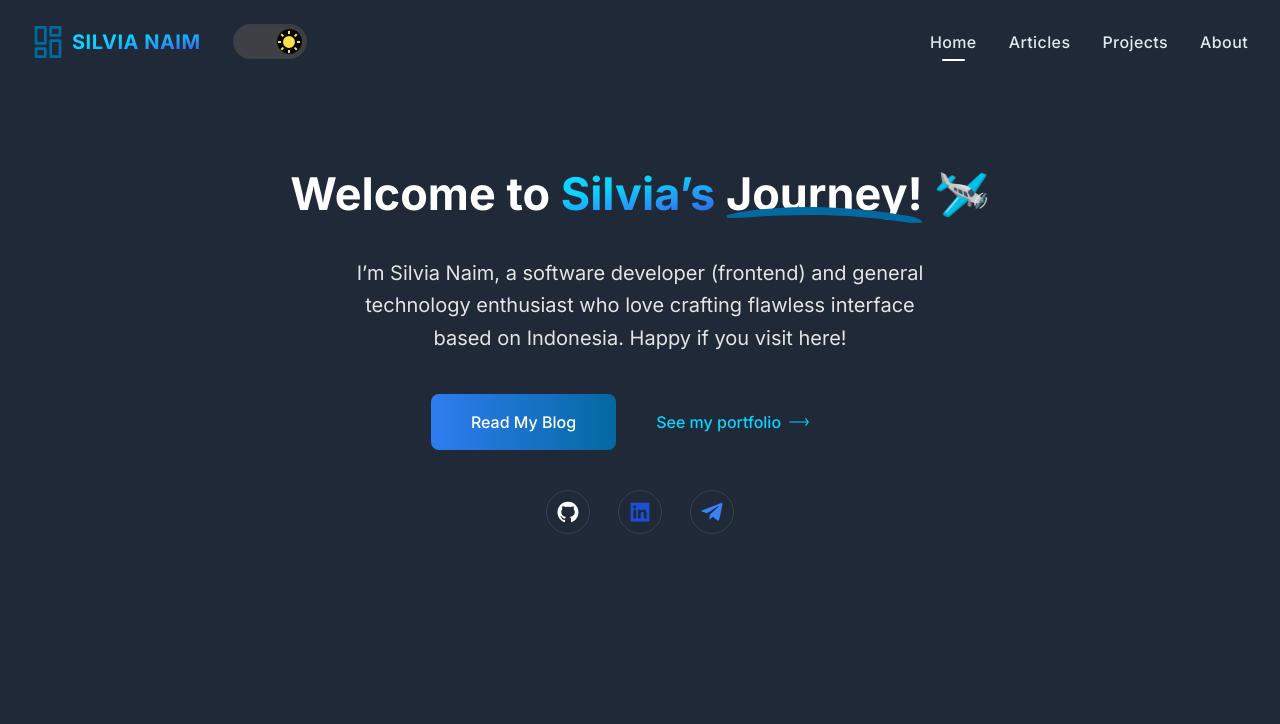
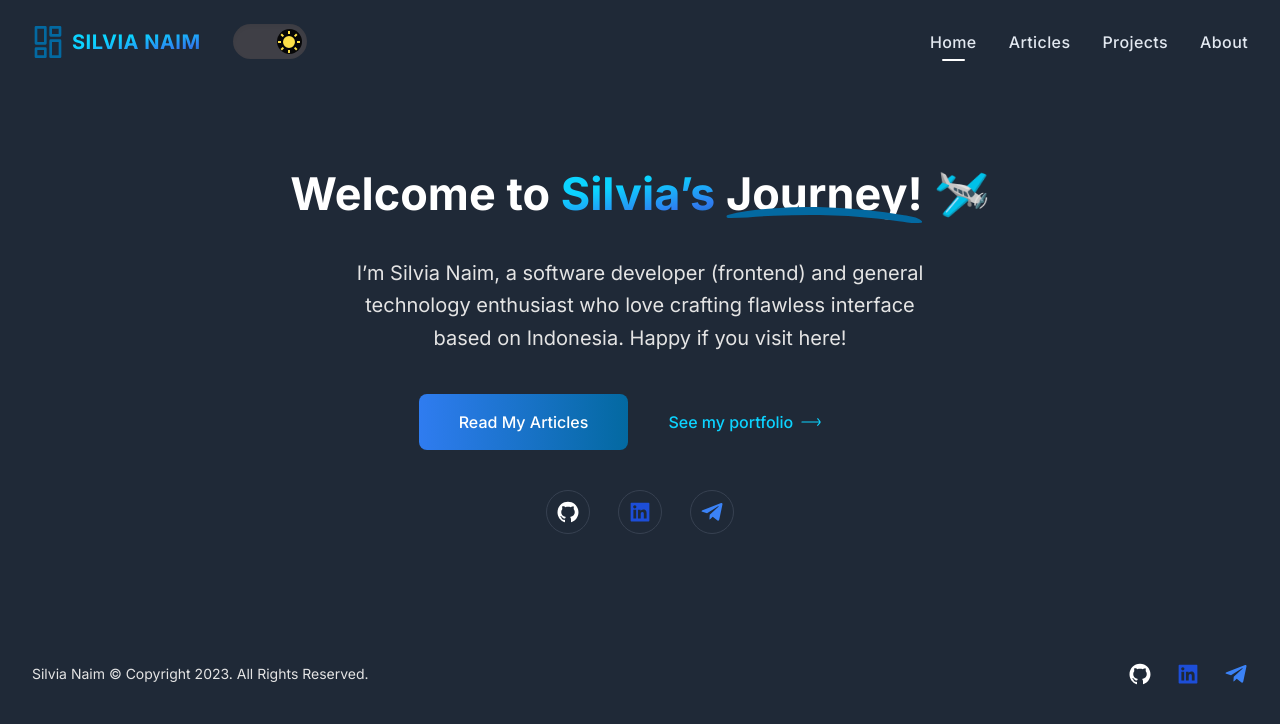
Before and after one commit to silvianaim02/silvianaimcom, a Next.js app: page / in a window 1280 px wide. Shown: the top 724 px of the page. Built offline with nearby package versions, Linux system fonts and the light colour scheme.

Commit message:
feat: add footer

```diff
--- a/src/app/layout.tsx
+++ b/src/app/layout.tsx
@@ -3,6 +3,7 @@ import './globals.css';
 import type { Metadata } from 'next';
 import { Inter } from 'next/font/google';
 import { Providers } from '@/components/providers';
+import Footer from '@/components/layout/Footer';
 
 const inter = Inter({ subsets: ['latin'] });
 
@@ -22,6 +23,7 @@ export default function RootLayout({
         <Providers>
           <Header />
           {children}
+          <Footer />
         </Providers>
       </body>
     </html>
--- a/src/components/home/Banner.tsx
+++ b/src/components/home/Banner.tsx
@@ -1,3 +1,4 @@
+import Link from 'next/link';
 import React from 'react';
 import { AiFillGithub, AiFillLinkedin } from 'react-icons/ai';
 import { FaTelegramPlane } from 'react-icons/fa';
@@ -35,17 +36,16 @@ const Banner = () => {
             </p>
             <ul className='mb-10 flex flex-wrap items-center justify-center'>
               <li>
-                <a
-                  href='https://links.tailgrids.com/play-download'
+                <Link
+                  href='/articles'
                   className='text-dark hover:text-primary inline-flex items-center justify-center rounded-lg bg-gradient-to-r from-[#2f7cf0] to-[#0369a1]  px-6 py-4 text-center text-base font-medium text-white transition duration-300 ease-in-out hover:shadow-lg dark:bg-white sm:px-10'
                 >
-                  Read My Blog
-                </a>
+                  Read My Articles
+                </Link>
               </li>
               <li>
-                <a
-                  href='https://github.com/tailgrids/play-tailwind'
-                  target='_blank'
+                <Link
+                  href='/projects'
                   className='flex items-center px-6 py-4 text-base font-medium text-[#0369a1] transition duration-300 ease-in-out hover:opacity-70 dark:text-[#0cd3ff] dark:hover:opacity-90 sm:px-10'
                 >
                   See my portfolio
@@ -59,14 +59,14 @@ const Banner = () => {
                       <path d='M19.2188 2.90632L17.0625 0.343819C16.875 0.125069 16.5312 0.0938193 16.2812 0.281319C16.0625 0.468819 16.0312 0.812569 16.2188 1.06257L18.25 3.46882H0.9375C0.625 3.46882 0.375 3.71882 0.375 4.03132C0.375 4.34382 0.625 4.59382 0.9375 4.59382H18.25L16.2188 7.00007C16.0312 7.21882 16.0625 7.56257 16.2812 7.78132C16.375 7.87507 16.5 7.90632 16.625 7.90632C16.7812 7.90632 16.9375 7.84382 17.0312 7.71882L19.1875 5.15632C19.75 4.46882 19.75 3.53132 19.2188 2.90632Z' />
                     </svg>
                   </span>
-                </a>
+                </Link>
               </li>
             </ul>
             <div className='sm:dHctZ2FwLTQ flex items-center justify-center gap-7'>
               <a
                 className='hover:dHctYmctc2xhdGUtNTA flex h-11 w-11 items-center justify-center rounded-full border border-gray-200 transition-transform duration-200 dark:border-gray-700'
                 aria-label='Follow on Dribbble'
-                href='https://dribbble.com'
+                href='https://github.com/silvianaim02'
               >
                 <span className='text-2xl'>
                   <AiFillGithub />
@@ -75,7 +75,7 @@ const Banner = () => {
               <a
                 className='hover:dHctYmctc2xhdGUtNTA flex h-11 w-11 items-center justify-center rounded-full border border-gray-200 transition-transform duration-200 dark:border-gray-700'
                 aria-label='Follow on Dribbble'
-                href='https://dribbble.com'
+                href='https://www.linkedin.com/in/silvianaim02/'
               >
                 <span className='text-2xl text-blue-700'>
                   <AiFillLinkedin />
@@ -84,7 +84,7 @@ const Banner = () => {
               <a
                 className='hover:dHctYmctc2xhdGUtNTA flex h-11 w-11 items-center justify-center rounded-full border border-gray-200 transition-transform duration-200 dark:border-gray-700'
                 aria-label='Follow on Dribbble'
-                href='https://dribbble.com'
+                href='https://t.me/silvianaim02'
               >
                 <span className='text-2xl text-blue-500'>
                   <FaTelegramPlane />
--- /dev/null
+++ b/src/components/layout/Footer.tsx
@@ -0,0 +1,32 @@
+import React from 'react';
+import { AiFillGithub, AiFillLinkedin } from 'react-icons/ai';
+import { FaTelegramPlane } from 'react-icons/fa';
+
+const Footer = () => {
+  return (
+    <footer className='mx-auto flex max-w-7xl flex-col items-center justify-between px-4 py-12 sm:max-w-xl md:max-w-full md:flex-row md:px-24 lg:max-w-screen-xl lg:px-8'>
+      <p className='mb-8 text-center text-sm text-gray-600 dark:text-[#e4e4e4] md:mb-0 md:text-left'>
+        Silvia Naim © Copyright 2023. All Rights Reserved.
+      </p>
+      <div className='flex items-center space-x-6'>
+        <a href='https://github.com/silvianaim02'>
+          <span className='text-2xl'>
+            <AiFillGithub />
+          </span>
+        </a>
+        <a href='https://www.linkedin.com/in/silvianaim02/'>
+          <span className='text-2xl text-blue-700'>
+            <AiFillLinkedin />
+          </span>
+        </a>
+        <a href='https://t.me/silvianaim02'>
+          <span className='text-2xl text-blue-500'>
+            <FaTelegramPlane />
+          </span>
+        </a>
+      </div>
+    </footer>
+  );
+};
+
+export default Footer;
```
